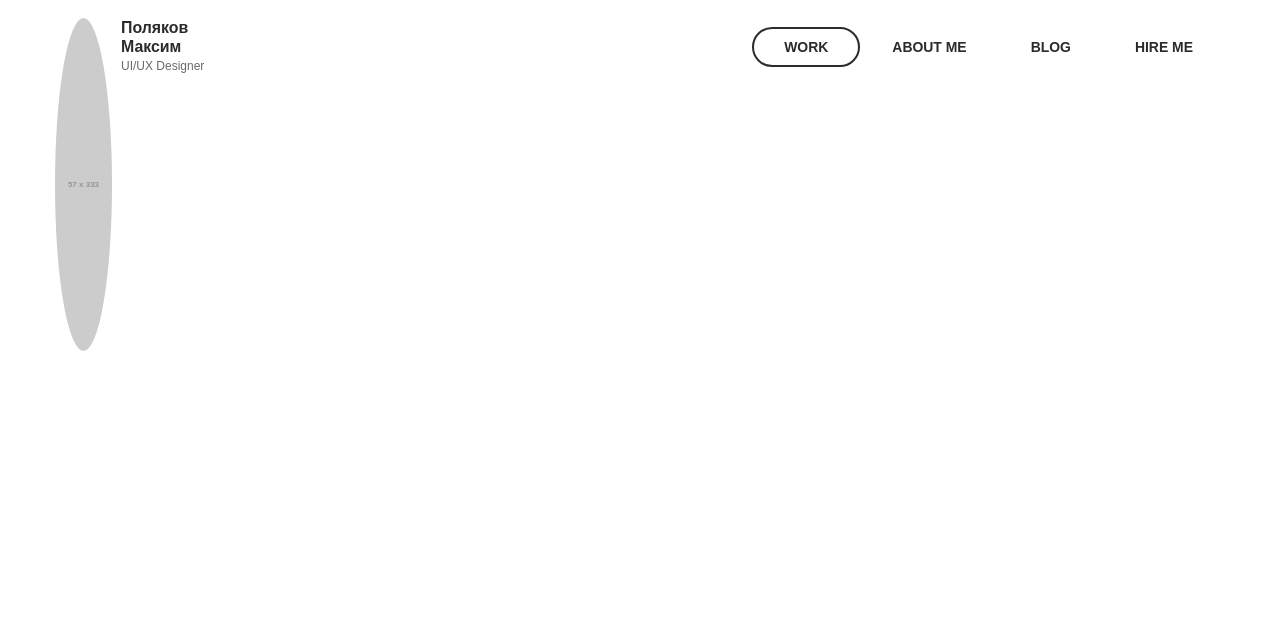
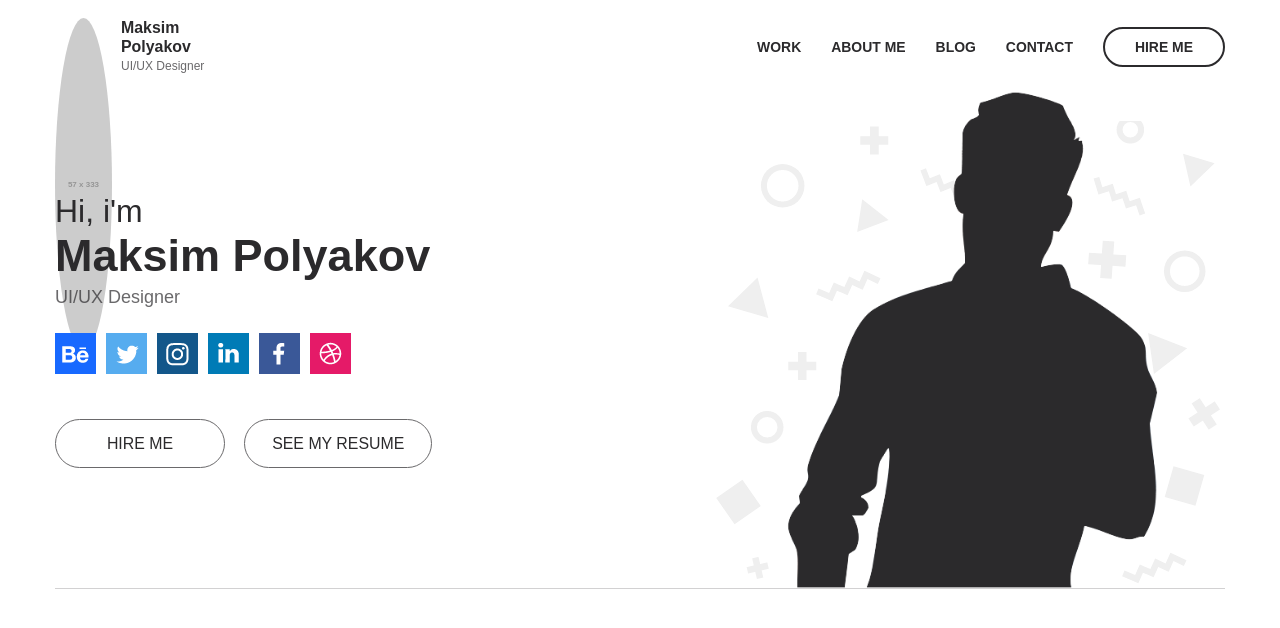
Before and after one commit to Spraymay/portfolio, a plain HTML site: page index.html in a window 1280 px wide. Drawn offline with Linux system fonts and the light colour scheme; placeholder pictures from the web are drawn by us.

Commit message:
доделал intro
доделал intro, досмотрел 2ой видос

```diff
--- /dev/null
+++ b/css/blocks/btn.less
@@ -0,0 +1,37 @@
+// out: false
+
+.btn {
+	display: inline-block;
+	vertical-align: top;
+	padding: 1rem 1.8rem;
+	min-width: 170px;
+	text-align: center;
+
+	cursor: pointer;
+
+	border: 1.1px solid @grey1;
+	border-radius: 40px;
+
+	background: none;
+	font-family: inherit;
+	font-size: 1.06rem;
+	color: @black;
+	line-height: 1.1;
+	text-transform: uppercase;
+	text-decoration: none;
+
+	transition: background-color 0.2s linear, color 0.2s linear,
+		box-shadow 0.2s linear;
+	&:focus {
+		outline: none;
+	}
+
+	&:hover {
+		background-color: @black;
+		color: @white;
+		box-shadow: 2px 2px 10px fade(@black, 24%);
+	}
+	+ .btn {
+		margin-left: 1rem;
+	}
+}
--- /dev/null
+++ b/css/blocks/intro.less
@@ -0,0 +1,40 @@
+// out: false
+
+.intro__inner {
+	display: flex;
+	border-bottom: 1px solid fade(@grey1, 30%);
+	padding-top: 100px;
+	padding-bottom: 120px;
+	position: relative;
+	background: url("/portfolio/img/symbols.png") right bottom no-repeat;
+}
+
+.intro__content {
+	width: 50%;
+}
+
+.intro__subtitle {
+	font-size: 2.13rem;
+	color: @black;
+	font-weight: 200;
+}
+
+.intro__title {
+	margin-bottom: 5px;
+	font-size: 3rem;
+	color: @black;
+	font-weight: 700;
+}
+
+.intro__text {
+	font-size: 1.2rem;
+	color: fade(@black, 70%);
+	margin-bottom: 25px;
+}
+
+.intro__photo {
+	position: absolute;
+	bottom: -1px;
+	right: 0;
+	z-index: 1;
+}
--- a/css/blocks/nav.less
+++ b/css/blocks/nav.less
@@ -3,21 +3,49 @@
 .nav {
 	display: flex;
 	height: 100%;
+	align-items: center;
 }
 
 .nav__link {
-	padding: 10px 30px;
+	margin-left: 2rem;
+	position: relative;
+
 	font-size: 0.93rem;
 	color: @black;
 	text-transform: uppercase;
 	font-weight: 700;
 	text-decoration: none;
 
-	border: 2px solid transparent;
-	border-radius: 20px;
+	&:after {
+		content: "";
+		width: 0;
+		height: 2px;
+		background-color: @black;
 
-	&:hover,
-	&.active {
-		border-color: @black;
+		position: absolute;
+		bottom: -5px;
+		left: 0;
+		z-index: 1;
+
+		transition: width 0.2s linear;
+	}
+
+	&:hover:not(.nav__link--btn) {
+		&:after {
+			width: 100%;
+		}
+	}
+
+	&--btn {
+		padding: 10px 30px;
+		border: 2px solid @black;
+		border-radius: 20px;
+
+		transition: background-color 0.2s linear, color 0.2s linear;
+
+		&:hover {
+			background-color: @black;
+			color: @white;
+		}
 	}
 }
--- /dev/null
+++ b/css/blocks/social.less
@@ -0,0 +1,16 @@
+// out: false
+
+.social {
+	display: flex;
+	margin-bottom: 42px;
+}
+
+.social__link {
+	margin-right: 10px;
+	text-decoration: none;
+
+	transition: transform 0.2s linear;
+	&:hover {
+		transform: translateY(-5px);
+	}
+}
--- a/css/style.less
+++ b/css/style.less
@@ -12,6 +12,15 @@ body {
 	color: @black;
 }
 
+h1,
+h2,
+h3,
+h4,
+h5,
+h6 {
+	margin: 0;
+}
+
 *,
 *:before,
 *:after {
@@ -23,3 +32,6 @@ body {
 @import "blocks/header.less";
 @import "blocks/user.less";
 @import "blocks/nav.less";
+@import "blocks/intro.less";
+@import "blocks/social.less";
+@import "blocks/btn.less";
--- a/index.html
+++ b/index.html
@@ -16,7 +16,7 @@
 					</div>
 					<div class="user__content">
 						<div class="user__name">
-							Поляков<br>Максим
+							Maksim<br>Polyakov
 						</div>
 						<div class="user__prof">
 							UI/UX Designer
@@ -24,13 +24,48 @@
 					</div>
 				</div>
 				<nav class="nav">
-					<a class="nav__link active" href="">work</a>
+					<a class="nav__link" href="">work</a>
 					<a class="nav__link" href="">about me</a>
 					<a class="nav__link" href="">blog</a>
-					<a class="nav__link" href="">hire me</a>
+					<a class="nav__link" href="">contact</a>
+					<a class="nav__link nav__link--btn" href="">hire me</a>
 				</nav>
 			</div>
 		</div>
 	</header>
+	<section class="intro">
+		<div class="container">
+			<div class="intro__inner">
+				<div class="intro__content">
+					<h2 class="intro__subtitle">Hi, i'm</h2>
+					<h1 class="intro__title">Maksim Polyakov</h1>
+					<div class="intro__text">UI/UX Designer	</div>
+					<div class="social">
+						<a class="social__link" href="#">
+							<img src="img/Be.png" alt="Be">
+						</a>
+						<a class="social__link" href="#">
+							<img src="img/Twitter.png" alt="Twitter">
+						</a>
+						<a class="social__link" href="#">
+							<img src="img/Instagram.png" alt="Instagram">
+						</a>
+						<a class="social__link" href="#">
+							<img src="img/In.png" alt="In">
+						</a>
+						<a class="social__link" href="#">
+							<img src="img/Fb.png" alt="FaceBook">
+						</a>
+						<a class="social__link" href="#">
+							<img src="img/Dribbble.png" alt="Dribbble">
+						</a>
+					</div>
+					<a class="btn" href="#">hire me</a>
+					<button class="btn" type="button" href="#">see my resume</button>
+				</div>
+				<img class="intro__photo" src="img/photo.png">
+			</div>
+		</div>
+	</section>
 </body>
 </html>
```
Also changed, not shown: css/style.css, img/Be.png (added), img/Dribbble.png (added), img/Fb.png (added), img/In.png (added), img/Instagram.png (added), img/Twitter.png (added), img/photo.png (added), img/symbols.png (added).
